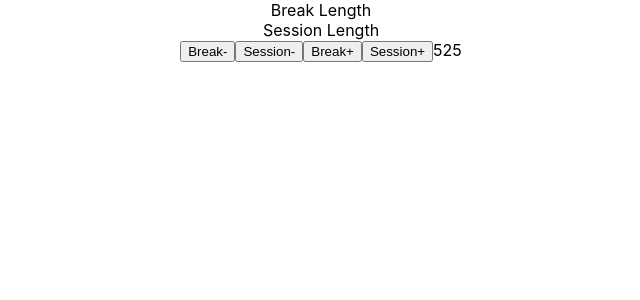
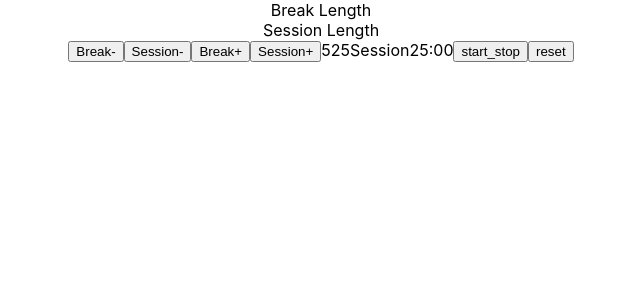
Before and after one commit to wenyuzheng/25plus5-clock-v2, a React (Create React App) app: page / in a window 1280 px wide. Shown: the top 300 px of the page, without its empty margins (319-959 px from the left). Built offline with nearby package versions, Linux system fonts and the light colour scheme.

Commit message:
User story 9,10

```diff
--- a/src/App.js
+++ b/src/App.js
@@ -11,6 +11,10 @@ function App() {
       <button id="session-increment">Session+</button>
       <span id="break-length">5</span>
       <span id="session-length">25</span>
+      <span id="timer-label">Session</span>
+      <span id="time-left">25:00</span>
+      <button id="start_stop">start_stop</button>
+      <button id="reset">reset</button>
     </div>
   );
 }
```
